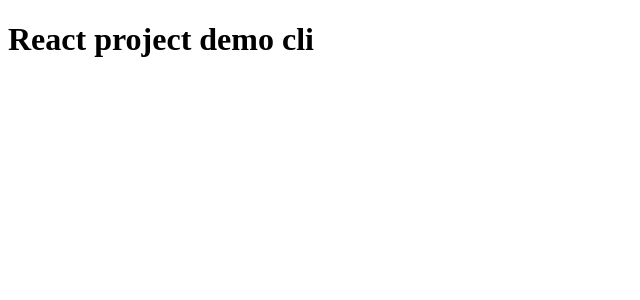
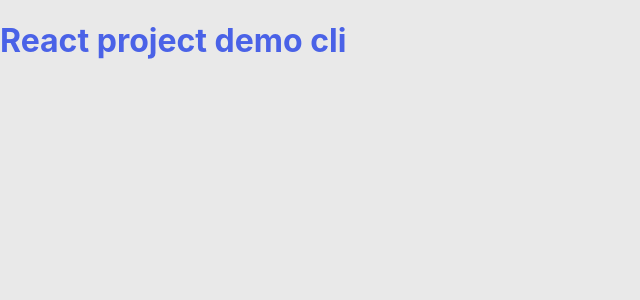
Before and after one commit to qq2575896094/rcode-cli, a React app: page / in a window 1280 px wide. Shown: the top 300 px of the page, without its empty margins (0-640 px from the left). Built offline with nearby package versions, Linux system fonts and the light colour scheme.

Commit message:
add(css): add css to project

```diff
--- a/package.json
+++ b/package.json
@@ -38,6 +38,8 @@
     "css-loader": "^6.7.1",
     "html-webpack-plugin": "^5.5.0",
     "ip": "^1.1.8",
+    "less": "^4.1.3",
+    "less-loader": "^11.1.0",
     "mini-css-extract-plugin": "^2.6.1",
     "node-sass": "^7.0.3",
     "postcss-loader": "^7.0.1",
--- /dev/null
+++ b/src/css/common.scss
@@ -0,0 +1,45 @@
+:root {
+  /* 颜色 */
+  --white: #e9e9e9;
+  --gray: #333;
+  --blue: #095c91;
+  --blue-r: #315a7491;
+  --lightblue: #0393a3;
+
+  /* 圆角 */
+  --button-radius: 0.7rem;
+
+  /* 大小 */
+  --max-width: 758px;
+  --max-height: 420px;
+
+  font-size: 16px;
+  font-family: -apple-system, BlinkMacSystemFont, "Segoe UI", Roboto, Oxygen,
+  Ubuntu, Cantarell, "Open Sans", "Helvetica Neue", sans-serif;
+}
+
+html,body {
+  margin: 0;
+  padding: 0;
+  width: 100vw;
+  height: 100vh;
+  color: #4a62e7;
+  background: #e8e8e8;
+}
+
+body {
+  align-items: center;
+  background-color: var(--white);
+  background-attachment: fixed;
+  background-position: center;
+  background-repeat: no-repeat;
+  background-size: cover;
+  display: grid;
+  height: 100vh;
+  place-items: center;
+}
+
+#root {
+  width: 100%;
+  height: 100%;
+}
--- a/src/css/index.scss
+++ b/src/css/index.scss
@@ -1,11 +1,3 @@
 @charset "utf-8";
 
-html {
-  width: 100vw;
-  height: 100vh;
-
-  body {
-    width: 100%;
-    height: 100%;
-  }
-}
+@import "common";
--- a/webpack.config.js
+++ b/webpack.config.js
@@ -28,7 +28,7 @@
     devtool: isProd ? undefined : 'source-map',
     entry: pathConf.ENTRY_PATH,
     output: {
-        // publicPath: './',
+        publicPath: './',
         filename: 'scripts/[name]-[contenthash:8].js',
         path: isProd ? pathConf.DIST_PATH : pathConf.TMP_PATH,
         clean: true,
@@ -51,6 +51,25 @@
                     { loader: 'css-loader' },
                     { loader: 'postcss-loader' },
                     { loader: 'sass-loader' },
+                ],
+            },
+            {
+                test: /\.less$/,
+                include: pathConf.APP_PATH,
+                use: [
+                    styleLoader(isProd),
+                    { loader: 'css-loader' },
+                    { loader: 'postcss-loader' },
+                    { loader: 'less-loader' },
+                ],
+            },
+            {
+                test: /\.css$/,
+                include: pathConf.APP_PATH,
+                use: [
+                    styleLoader(isProd),
+                    { loader: 'css-loader' },
+                    { loader: 'postcss-loader' },
                 ],
             },
         ]
```
Also changed, not shown: src/css/README.md (added).
